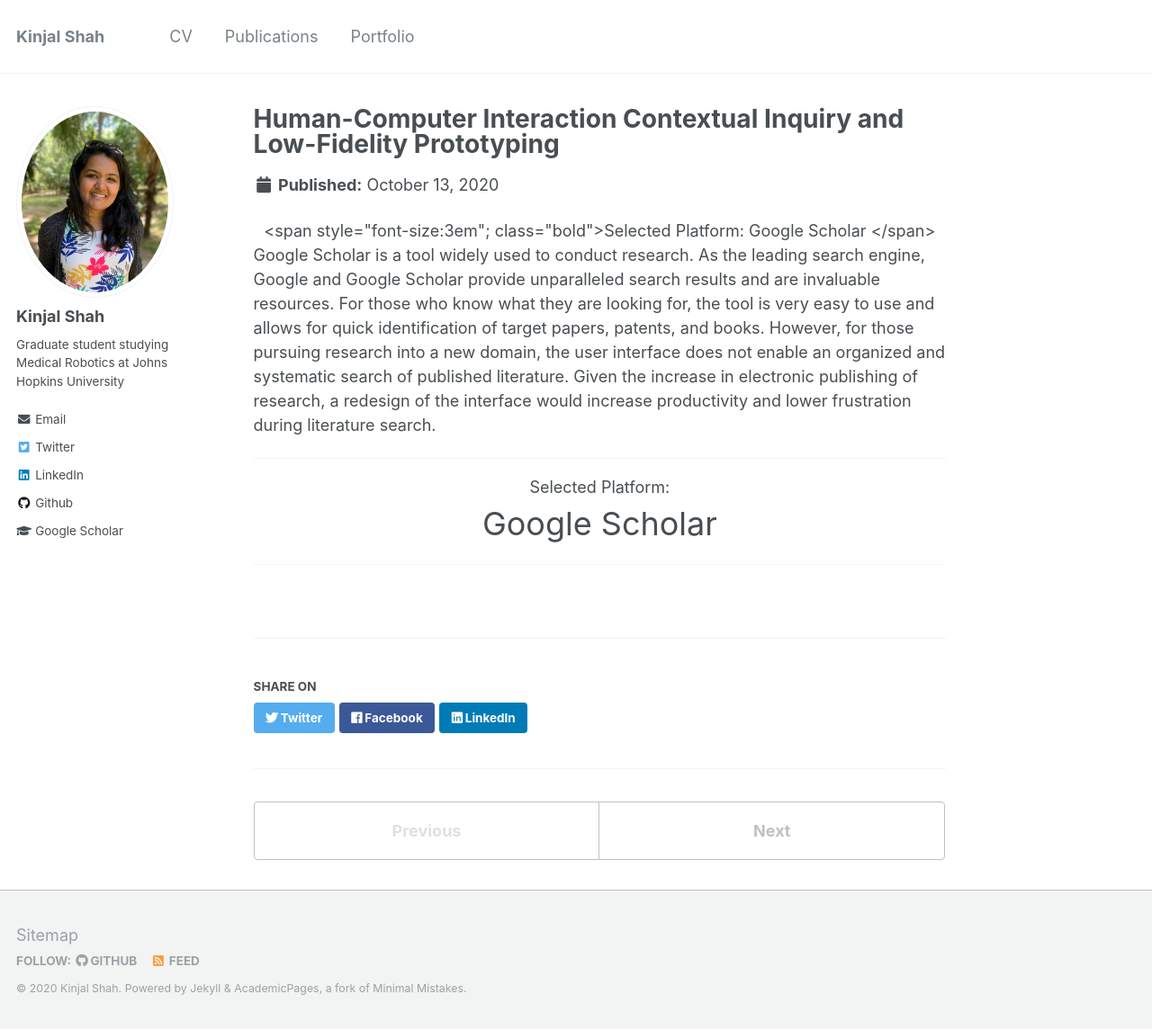
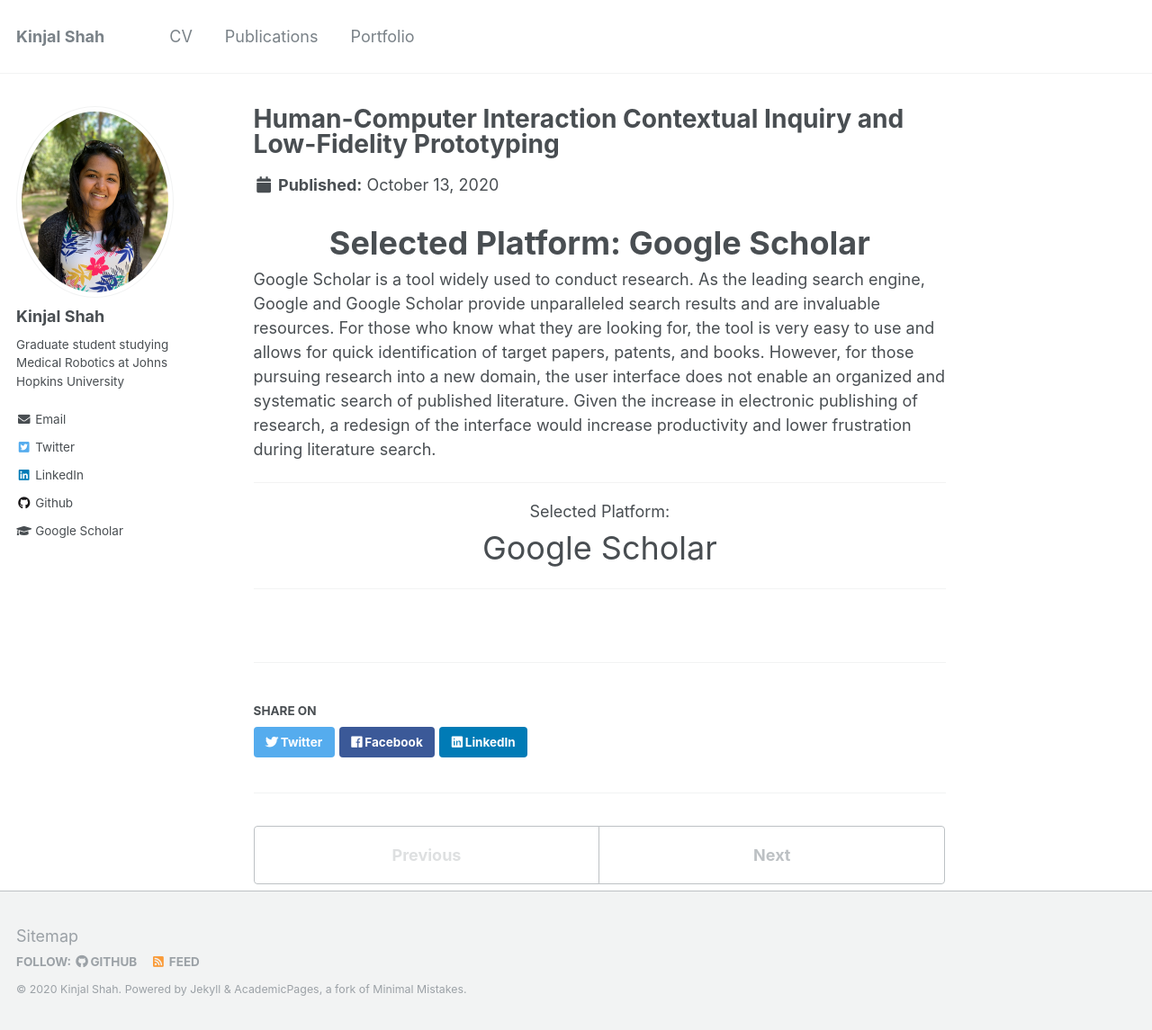
Before and after one commit to kinjmshah/kinjmshah.github.io, a Jekyll site: the page built from _portfolio/HCI_CI_LoFiPrototype.md, in a window 1280 px wide and 1145 px high. Shown: the whole window at 90% size. Built offline with Jekyll 4.4.1, drawn with Linux system fonts in a browser that asks for light colours.

Commit message:
Update HCI_CI_LoFiPrototype.md

```diff
--- a/_portfolio/HCI_CI_LoFiPrototype.md
+++ b/_portfolio/HCI_CI_LoFiPrototype.md
@@ -4,7 +4,7 @@ permalink: /portfolio/HCI
 ---
 
 <div align="center">
-  <span style="font-size:3em"; class="bold">Selected Platform: Google Scholar </span>
+  <span style="font-size:2em;"><b>Selected Platform: Google Scholar</b></span>
 </div>
 
 Google Scholar is a tool widely used to conduct research. As the leading search engine, Google and Google Scholar provide unparalleled search results and are invaluable resources. For those who know what they are looking for, the tool is very easy to use and allows for quick identification of target papers, patents, and books. However, for those pursuing research into a new domain, the user interface does not enable an organized and systematic search of published literature. Given the increase in electronic publishing of research, a redesign of the interface would increase productivity and lower frustration during literature search.
```
